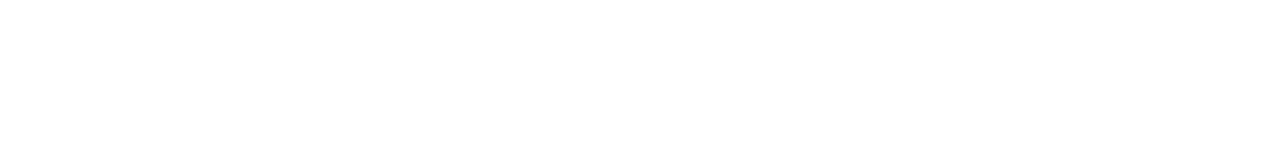
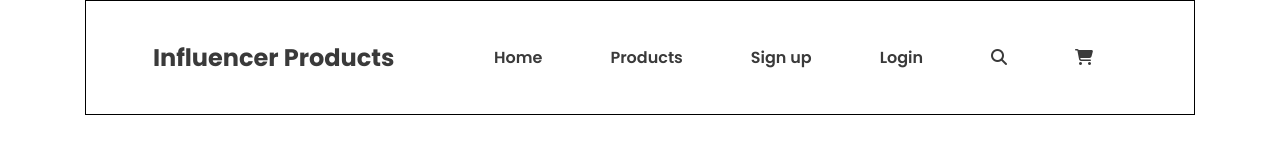
Before and after one commit to EmoTab/influencer-gear-2, a plain HTML site: page index.html in a window 1280 px wide. Drawn offline with Linux system fonts and the light colour scheme.

Commit message:
navigation menu added

```diff
--- a/index.html
+++ b/index.html
@@ -13,7 +13,28 @@
 <body>
  <header>
   <nav>
+   <div class="navigation">
 
+    <div class="logo">
+     <h2>Influencer Products</h2>
+    </div>
+
+    <div class="menu">
+     <ul>
+      <li><a href="">Home</a></li>
+      <li><a href="">Products</a></li>
+      <li><a href="">Sign up</a></li>
+      <li><a href="">Login</a></li>
+      <!-- <li><a href=""><i class="fas fa-search"></i></a></li>
+      <li><a href=""><i class="fas fa-shopping-cart"></i></a></li> -->
+     </ul>
+     <ul>
+      <li><a href=""><i class="fas fa-search"></i></a></li>
+      <li><a href=""><i class="fas fa-shopping-cart"></i></a></li>
+     </ul>
+    </div>
+
+   </div>
   </nav>
  </header>
 </body>
--- a/style.css
+++ b/style.css
@@ -1,6 +1,96 @@
 /* fonts google */
   @import url('https://fonts.googleapis.com/css2?family=Inter:wght@400;700&family=Manrope:wght@700&family=Poppins:wght@500;600;700&family=Roboto:wght@700&display=swap');
 
+  /* universal css */
+  *{
+    margin: 0;
+    padding: 0;
+    box-sizing: border-box;
+  }
+
+  /* common css */
+  body{
+    font-family: 'Poppins', sans-serif;
+    font-weight: 400px;
+    font-size: 16px;
+  }
+
+  /* header section start */
+  /* navigation start*/
+
+  .navigation{
+    max-width: 1110px;
+    margin: 0 auto;
+
+    display: flex;
+    align-items: center;
+    justify-content: space-around;
+    padding: 34px;
+    border: 1px solid black;
+  }
+  .logo h2{
+    font-weight: 700;
+    font-size: 24px;
+    color: #3A3A3A;
+  }
+  .menu{
+    display: flex;
+  }
+  ul{
+    display: flex;
+  }
+  ul li{
+    list-style-type: none;
+    padding: 10px 34px;
+  }
+  ul li a{
+    text-decoration: none;
+    color: #3A3A3A;
+    font-weight: 600;
+  }
+  /* navigation end */
+  /* header section end */
+
+  /* responsive media queries start */
+  /* mobile responsive */
+  @media only screen and (max-width: 576px){
+    /* header section start*/
+    /* navigation start*/
+  .logo h2{
+    text-align: center;
+  }
+  .navigation{
+    flex-direction: column;
+  }
+  .menu{
+    flex-direction: column;
+  }
+  ul{
+    flex-direction: column;
+  }
+  ul li {
+    text-align: center;
+  }
+    /* navigation end */
+    /* header section end*/
+  }
+  /* mobile responsive end*/
+
+
+  /* tablet responsive start */
+  @media only screen and (min-width:577px) and (max-width: 992px){
+    /* header section start*/
+  .navigation{
+    flex-direction: column;
+  }
+  .menu{
+    flex-direction: column;
+    align-items: center;
+  }
+ /* header section end*/
+  }
+  /* tablet responsive end*/
+  /* responsive media queries end */
 
 
 
```
